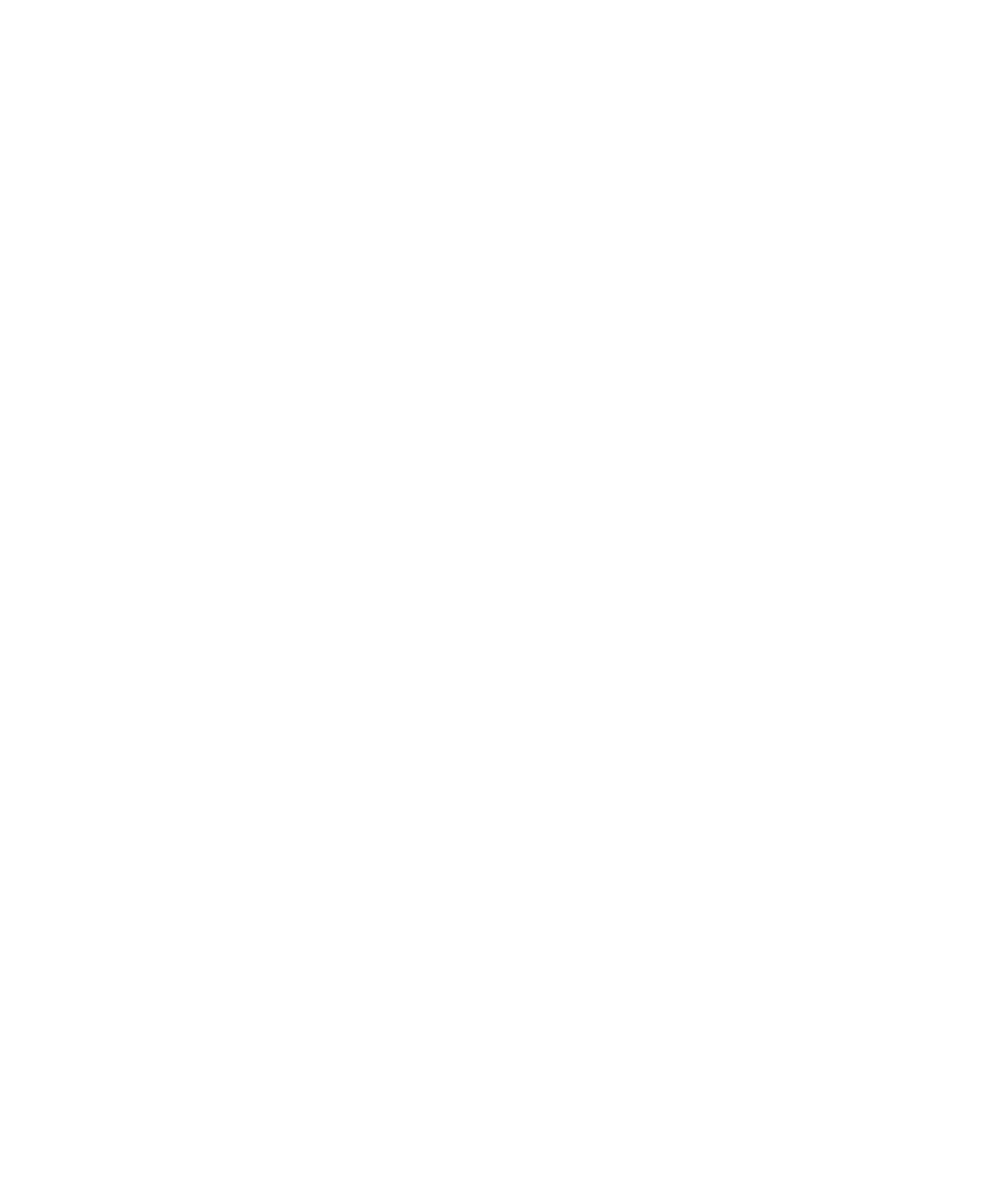
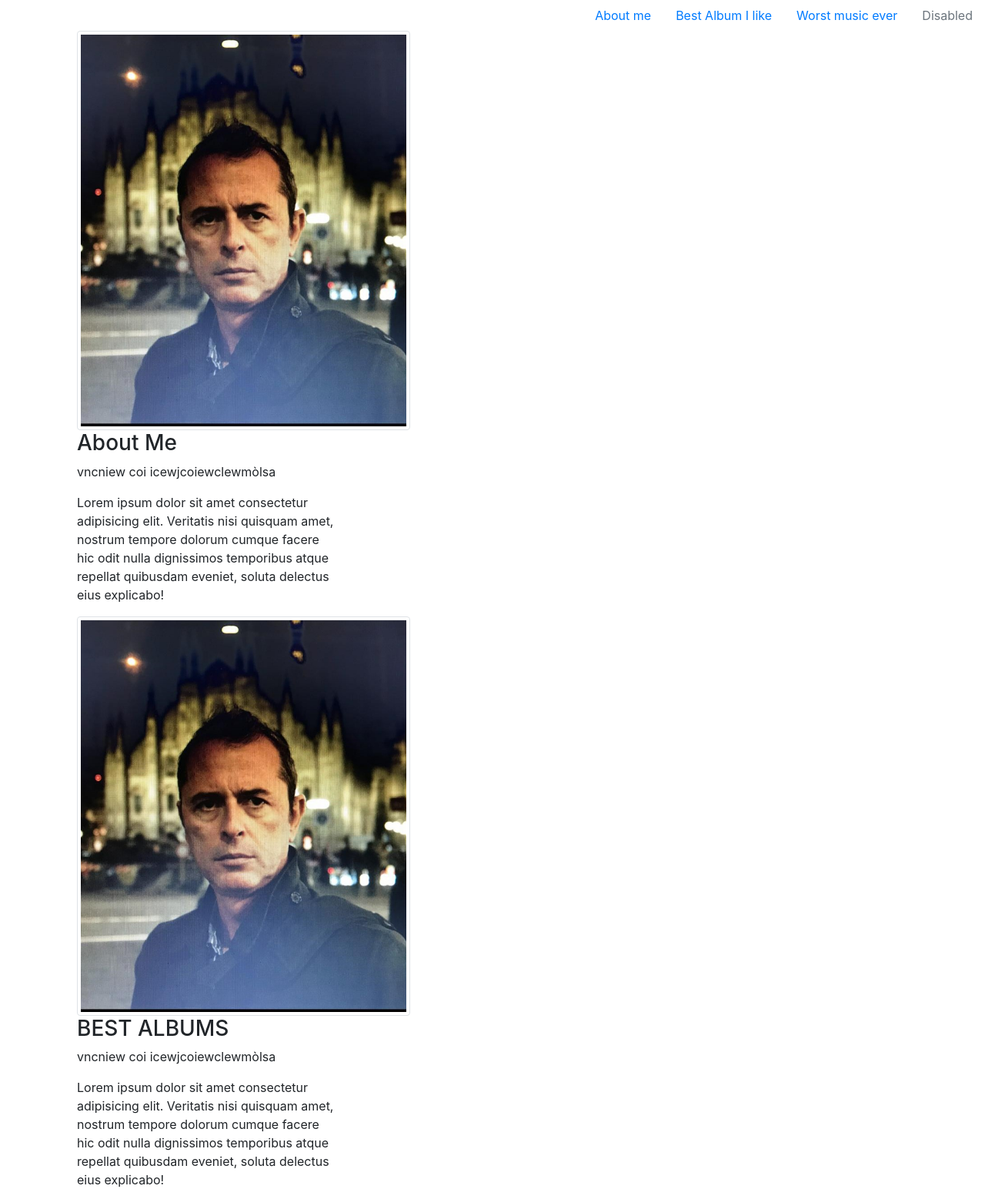
Before and after one commit to FrancescoMicunco/M2D2-Bootstrap1, a plain HTML site: page index.html in a window 1280 px wide. Shown: the top 1558 px of the page at 77% size. Before the commit the page ends 800 px from the top, so only its background shows below. Drawn offline with nearby package versions, Linux system fonts and the light colour scheme.

Commit message:
ex 1, 2, 3

```diff
--- a/index.html
+++ b/index.html
@@ -4,7 +4,8 @@
 <head>
     <meta charset="UTF-8">
     <meta http-equiv="X-UA-Compatible" content="IE=edge">
-    <meta name="viewport" content="width=device-width, initial-scale=1.0">
+    <meta name="viewport" content="width=device-width, initial-scale=1, shrink-to-fit=no">
+
     <title>Document</title>
 </head>
 
@@ -13,29 +14,8 @@
 </body>
 
 </html>
-<!-- MANDATORY JS EXERCISES (create a different file for this exercise)
 
--->
 
-<!-- M2-D2 ASSIGNMENT TOPIC
-You are creating a website to showcase your favourite music albums.
-In this page you will have a short biography section about yourself, the top albums of your life,
-the worst album you ever listened to and everything related to the music you love.
-
-ASSIGNMENT RULES
-- The project must be pushed to a new repository and linked in EduFlow by the end of the day.
-- You can google / use StackOverflow BUT we suggest you to use just the material provided and documentation.
-- To test the page, open it with your browser and inspect it with developer tools / device emulator.
-- Use Bootstrap4.6 classes to create the page.
-- Use containers, rows and cols in order to achieve a great responsive layout.
-
-NOTE:
-Even the most experienced designers need inspiration.
-Spend some time surfing the web researching the best way of representing the albums you love.
-Could be the Amazon way, the Spotify or Apple music way or any other music collection out there.
-
-HINT: Manage your time in order to finish the structure and responsiveness before focusing on the details.
--->
 
 <html lang="en">
 
@@ -43,7 +23,7 @@ HINT: Manage your time in order to finish the structure and responsiveness befor
     <meta charset="utf-8" />
     <meta name="viewport" content="width=device-width, initial-scale=1, shrink-to-fit=no" />
     <!-- IMPORT ALL THE BOOTSTRAP RELATED CSS & SCRIPTS-->
-
+    <link rel="stylesheet" href="https://cdn.jsdelivr.net/npm/bootstrap@4.6.0/dist/css/bootstrap.min.css" integrity="sha384-B0vP5xmATw1+K9KRQjQERJvTumQW0nPEzvF6L/Z6nronJ3oUOFUFpCjEUQouq2+l" crossorigin="anonymous">
     <style>
         /* EXERCISE 1
             For every Album displayed in the page we'd like to have a consistent appearence.
@@ -66,9 +46,61 @@ HINT: Manage your time in order to finish the structure and responsiveness befor
 </head>
 
 <body>
+    <ul class="nav justify-content-end">
+        <li class="nav-item">
+            <a class="nav-link active" href="#aboutMe">About me</a>
+        </li>
+        <li class="nav-item">
+            <a class="nav-link" href="#bestMusic">Best Album I like</a>
+        </li>
+        <li class="nav-item">
+            <a class="nav-link" href="#WorstMusic">Worst music ever</a>
+        </li>
+        <li class="nav-item">
+            <a class="nav-link disabled" href="#" tabindex="-1" aria-disabled="true">Disabled</a>
+        </li>
+    </ul>
+
+
+    <div class="container-sm container-md container-lg">
+        <div class="col-sm-4 col-md-4 col-lg-5" id="aboutMe">
+            <img src="ritratto.jpg" class="img-thumbnail" alt="ritratto">
+            <h3>About Me</h3>
+            <p>vncniew coi icewjcoiewclewmòlsa</p>
+
+        </div>
+        <div class="col-sm-6 col-lg-4">
+            <p>Lorem ipsum dolor sit amet consectetur adipisicing elit. Veritatis nisi quisquam amet, nostrum tempore dolorum cumque facere hic odit nulla dignissimos temporibus atque repellat quibusdam eveniet, soluta delectus eius explicabo!</p>
+        </div>
+    </div>
+
+    <div class="container-sm container-md container-lg">
+        <div class="col-sm-4 col-md-4 col-lg-5" id="bestMusic">
+            <img src="ritratto.jpg" class="img-thumbnail" alt="ritratto">
+            <h3>BEST ALBUMS</h3>
+            <p>vncniew coi icewjcoiewclewmòlsa</p>
+
+        </div>
+        <div class="col-sm-6 col-lg-4">
+            <p>Lorem ipsum dolor sit amet consectetur adipisicing elit. Veritatis nisi quisquam amet, nostrum tempore dolorum cumque facere hic odit nulla dignissimos temporibus atque repellat quibusdam eveniet, soluta delectus eius explicabo!</p>
+        </div>
+    </div>
+
+
+    <div class="container-sm container-md container-lg">
+        <div class="col-sm-4 col-md-4 col-lg-5" id="WorstMusic">
+            <img src="ritratto.jpg" class="img-thumbnail" alt="ritratto">
+            <h3>WORST ALBUM</h3>
+            <p>vncniew coi icewjcoiewclewmòlsa</p>
+
+        </div>
+        <div class="col-sm-6 col-lg-4">
+            <p>Lorem ipsum dolor sit amet consectetur adipisicing elit. Veritatis nisi quisquam amet, nostrum tempore dolorum cumque facere hic odit nulla dignissimos temporibus atque repellat quibusdam eveniet, soluta delectus eius explicabo!</p>
+        </div>
+    </div>
     <!-- EXERCISE 2
             Implement a navigation bar using the bootstrap component
-            This navigation bar must link every section in your page.
+            This navigation bar must link every section in your page.  OK
         -->
 
     <!-- EXERCISE 3
@@ -128,4 +160,9 @@ HINT: Manage your time in order to finish the structure and responsiveness befor
             Create the JavaScript logic that runs when the page finished loading and
             counts the albums and applies the number in the area of the footer you've previously decided.
         -->
+    <script src="https://code.jquery.com/jquery-3.5.1.slim.min.js" integrity="sha384-DfXdz2htPH0lsSSs5nCTpuj/zy4C+OGpamoFVy38MVBnE+IbbVYUew+OrCXaRkfj" crossorigin="anonymous"></script>
+    <script src="https://cdn.jsdelivr.net/npm/bootstrap@4.6.0/dist/js/bootstrap.bundle.min.js" integrity="sha384-Piv4xVNRyMGpqkS2by6br4gNJ7DXjqk09RmUpJ8jgGtD7zP9yug3goQfGII0yAns" crossorigin="anonymous"></script>
+
 </body>
+
+</html>
```
Also changed, not shown: ritratto.jpg (added).
